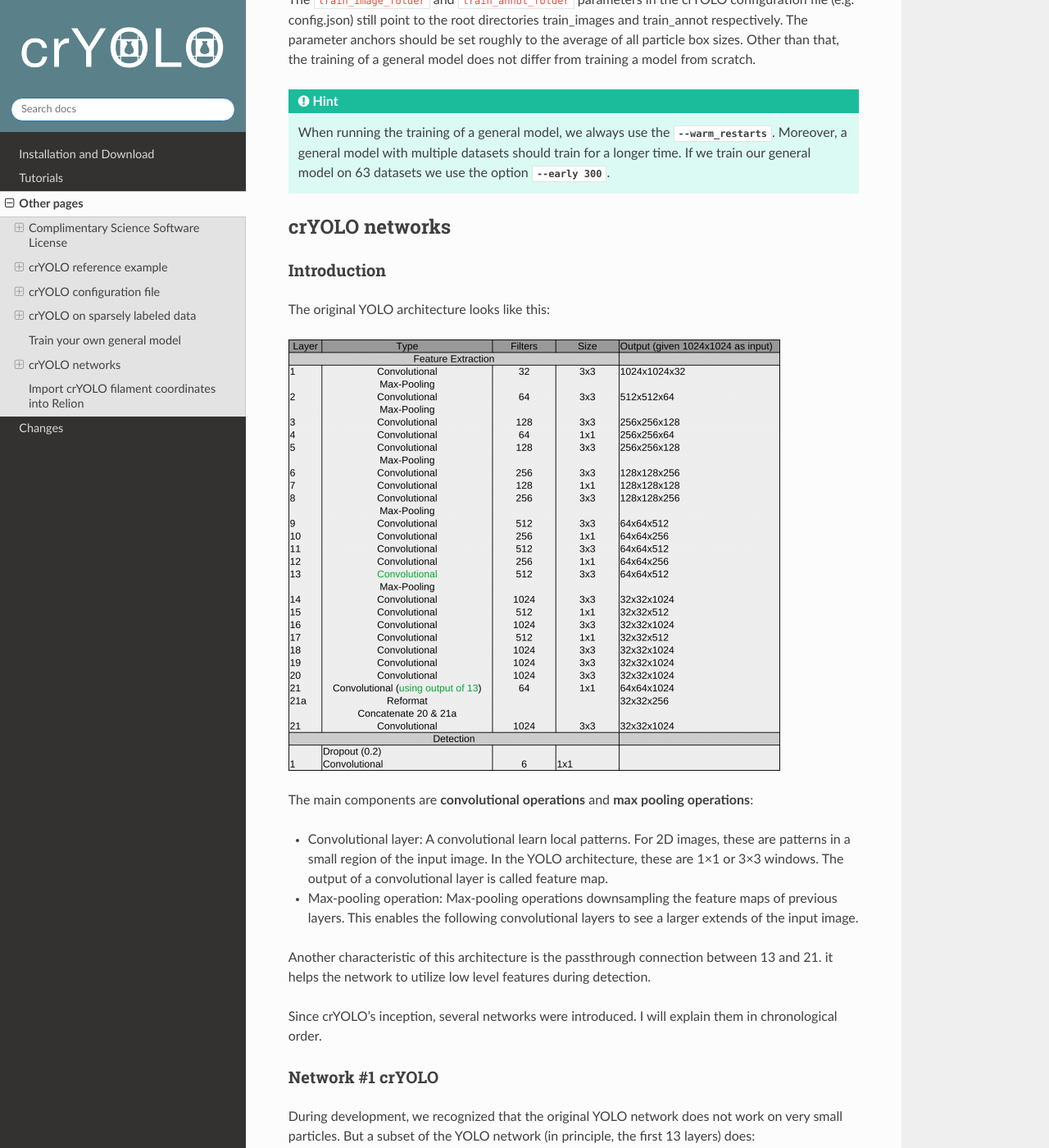
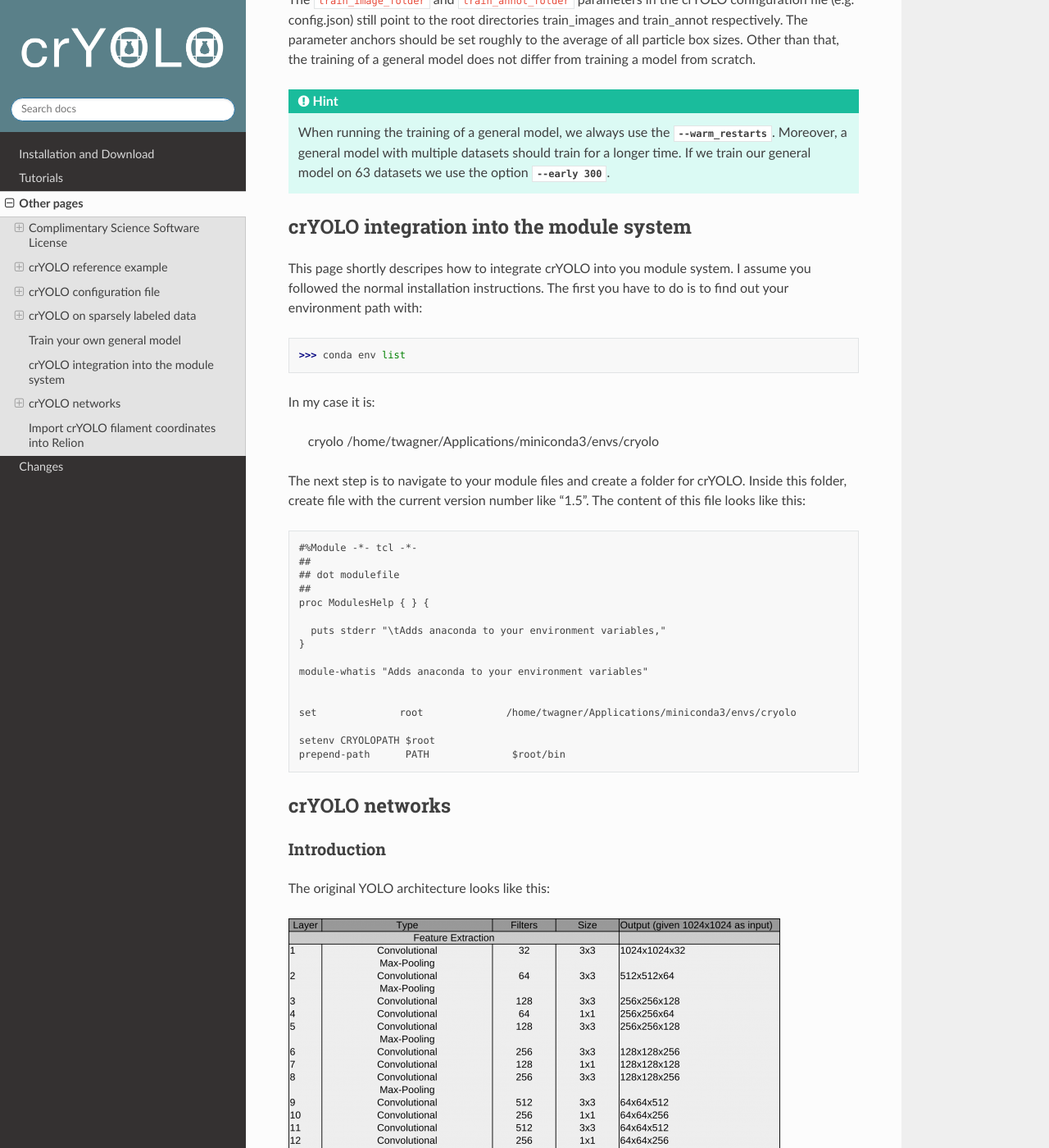
Before and after one commit to MPI-Dortmund/cryolo, a Sphinx documentation site: the page built from source/other/other.rst, in a window 1280 px wide and 1400 px high, scrolled down 14727 px. Shown: the whole window at 82% size. Built offline with Sphinx 7.4.7 and the Read the Docs theme 2.0.0, drawn with Linux system fonts in a browser that asks for light colours.

Commit message:
cryolo as module

```diff
--- /dev/null
+++ b/source/other/cryolo_as_module.rst
@@ -0,0 +1,31 @@
+crYOLO integration into the module system
+^^^^^^^^^^^^^^^^^^^^^^^^^^^^^^^^^^^^^^^^^
+
+This page shortly descripes how to integrate crYOLO into you module system. I assume you followed the normal installation instructions. The first you have to do is to find out your environment path with:
+
+>>> conda env list
+
+In my case it is:
+
+ cryolo                  /home/twagner/Applications/miniconda3/envs/cryolo
+
+The next step is to navigate to your module files and create a folder for crYOLO. Inside this folder, create file with the current version number like “1.5”. The content of this file looks like this:
+
+.. code-block::
+
+    #%Module -*- tcl -*-
+    ##
+    ## dot modulefile
+    ##
+    proc ModulesHelp { } {
+
+      puts stderr "\tAdds anaconda to your environment variables,"
+    }
+
+    module-whatis "Adds anaconda to your environment variables"
+
+
+    set              root              /home/twagner/Applications/miniconda3/envs/cryolo
+
+    setenv CRYOLOPATH $root
+    prepend-path      PATH              $root/bin
--- a/source/other/other.rst
+++ b/source/other/other.rst
@@ -13,6 +13,8 @@ Other pages
 
 .. include:: train_general_model.rst
 
+.. include:: cryolo_as_module.rst
+
 .. include:: cryolo_nets.rst
 
 .. _import-filaments-label:
```
